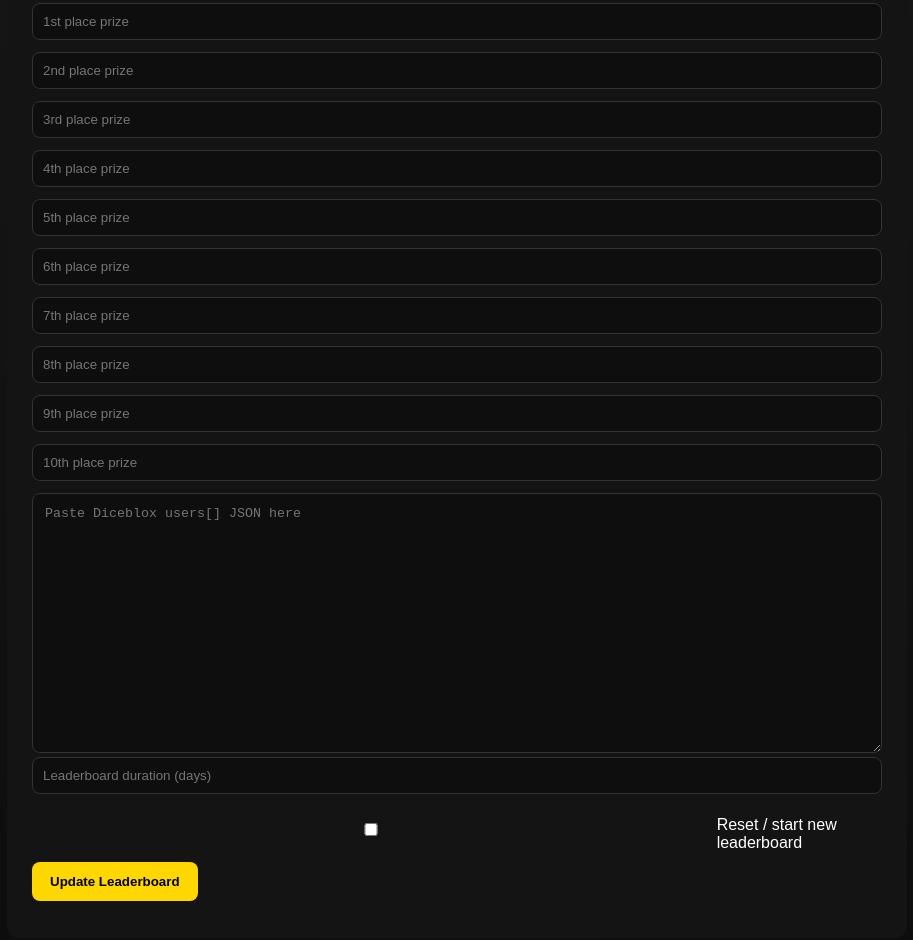
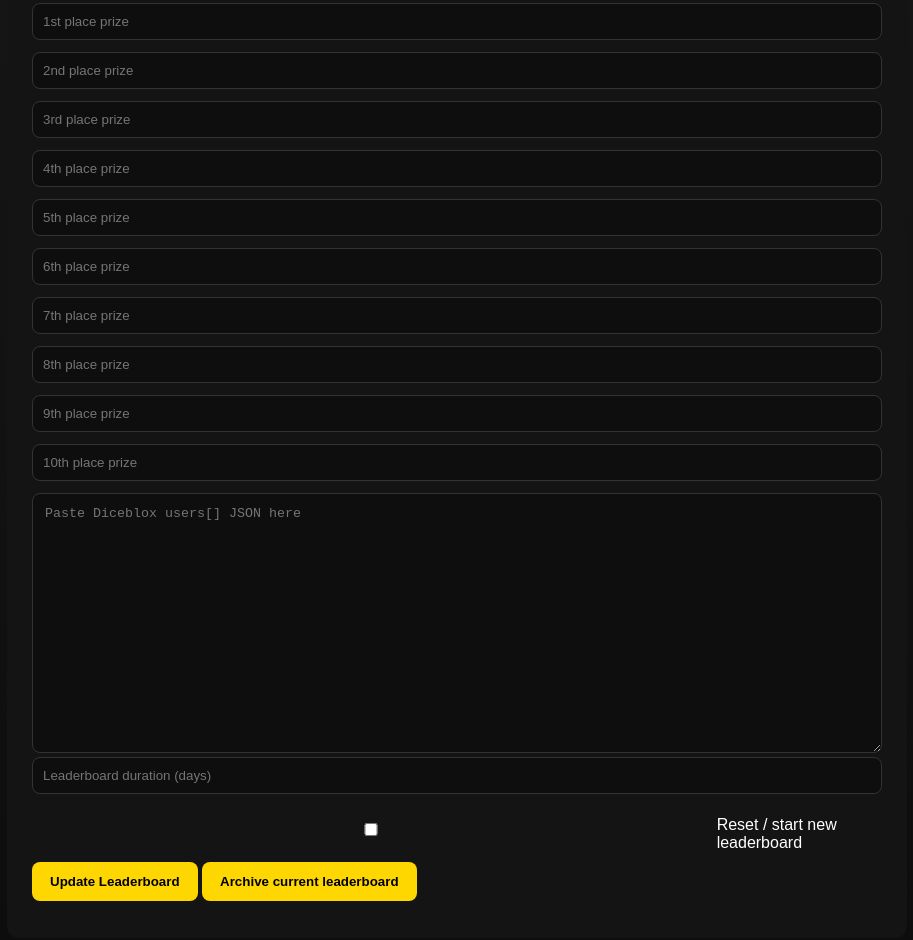
Before and after one commit to cupthedegen-design/cuplb, a website: page public/admin.html in a window 1280 px wide. Shown: the part 268-1208 px from the top of the page, without its empty margins (183-1096 px from the left). Drawn offline with Linux system fonts and the light colour scheme.

Commit message:
Update admin.html

```diff
--- a/public/admin.html
+++ b/public/admin.html
@@ -90,6 +90,11 @@
 
     <button onclick="submitLeaderboard()">Update Leaderboard</button>
 
+    <button onclick="archiveLeaderboard()">
+  Archive current leaderboard
+</button>
+
+
     <div class="status" id="status"></div>
   </div>
 </div>
```
